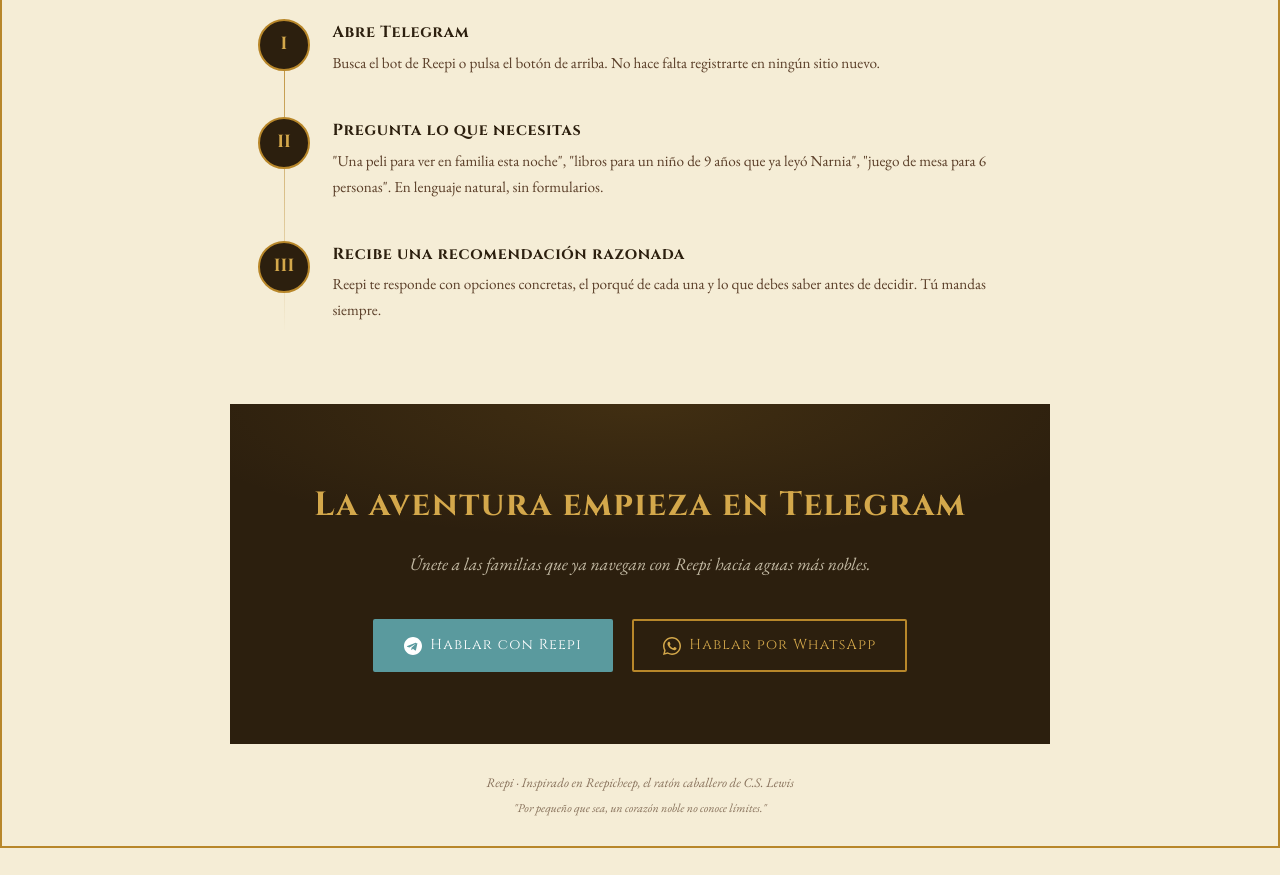
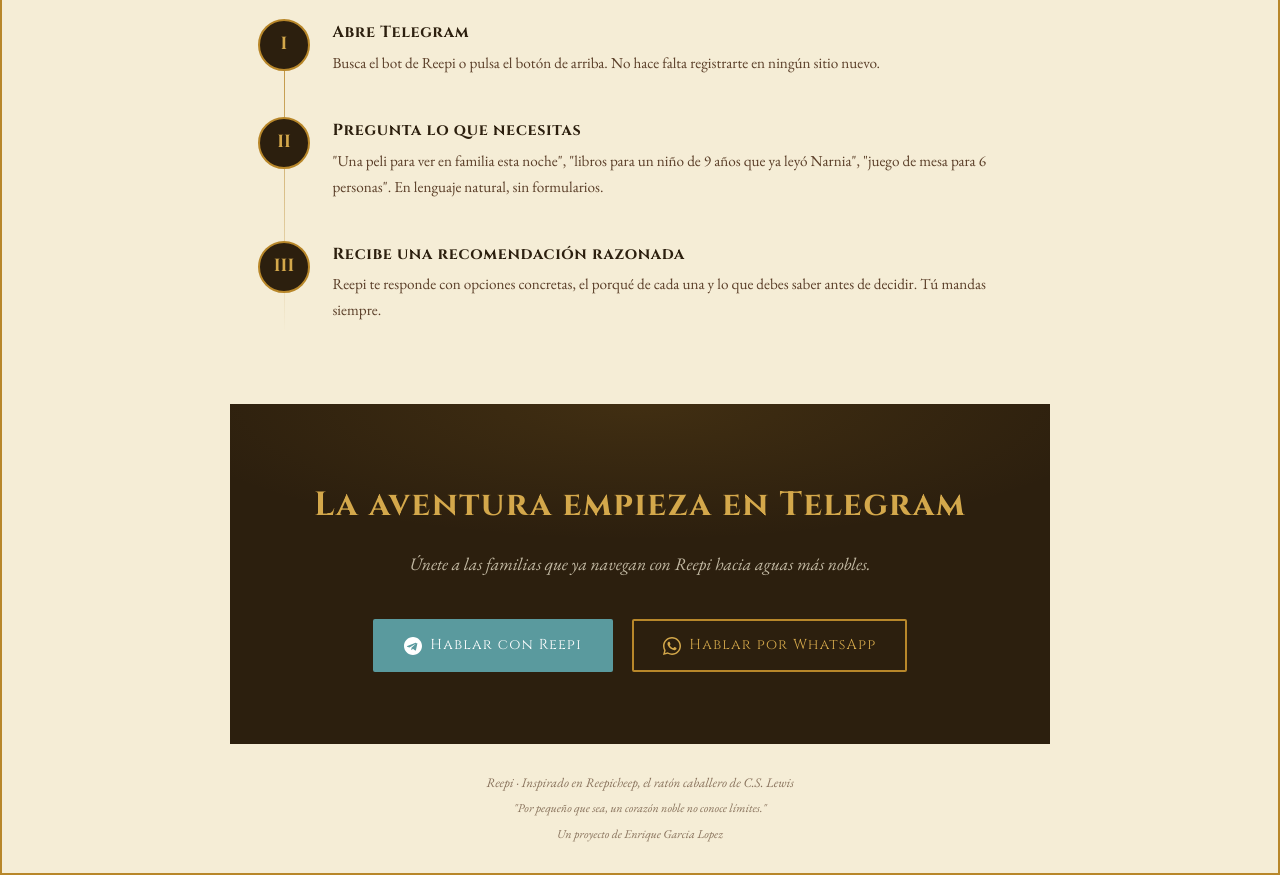
Before and after one commit to Reepibot/Reepi-Landing, a plain HTML site: page index.html in a window 1280 px wide. Shown: the part 2266-3141 px from the top of the page. Before the commit the page ends 3114 px from the top, so only its background shows below. Drawn offline with nearby package versions, Linux system fonts and the light colour scheme.

Commit message:
Update index.html
Updated owner

```diff
--- a/index.html
+++ b/index.html
@@ -646,13 +646,13 @@
   </section>
 
   <!-- ═══ FOOTER ═══════════════════════════════════════════ -->
-  <footer>
+ <footer>
     <p>Reepi · Inspirado en Reepicheep, el ratón caballero de C.S. Lewis</p>
     <p style="margin-top:0.3em; font-size:0.75rem;">
       "Por pequeño que sea, un corazón noble no conoce límites."
     </p>
+    <p style="margin-top:0.5em; font-size:0.75rem;">Un proyecto de Enrique Garcia Lopez</p>
   </footer>
-
 </div><!-- /.page-frame -->
 
 <script>
```
